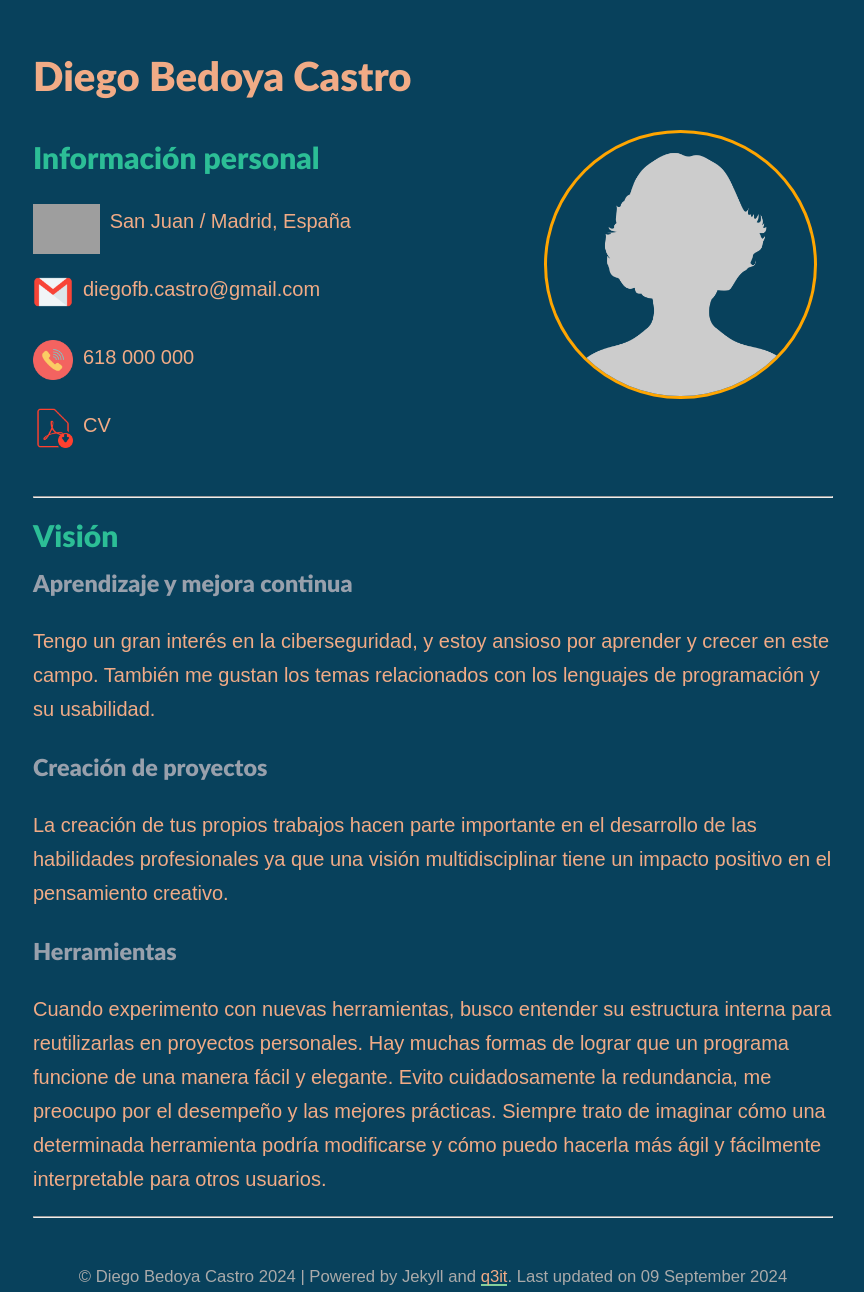
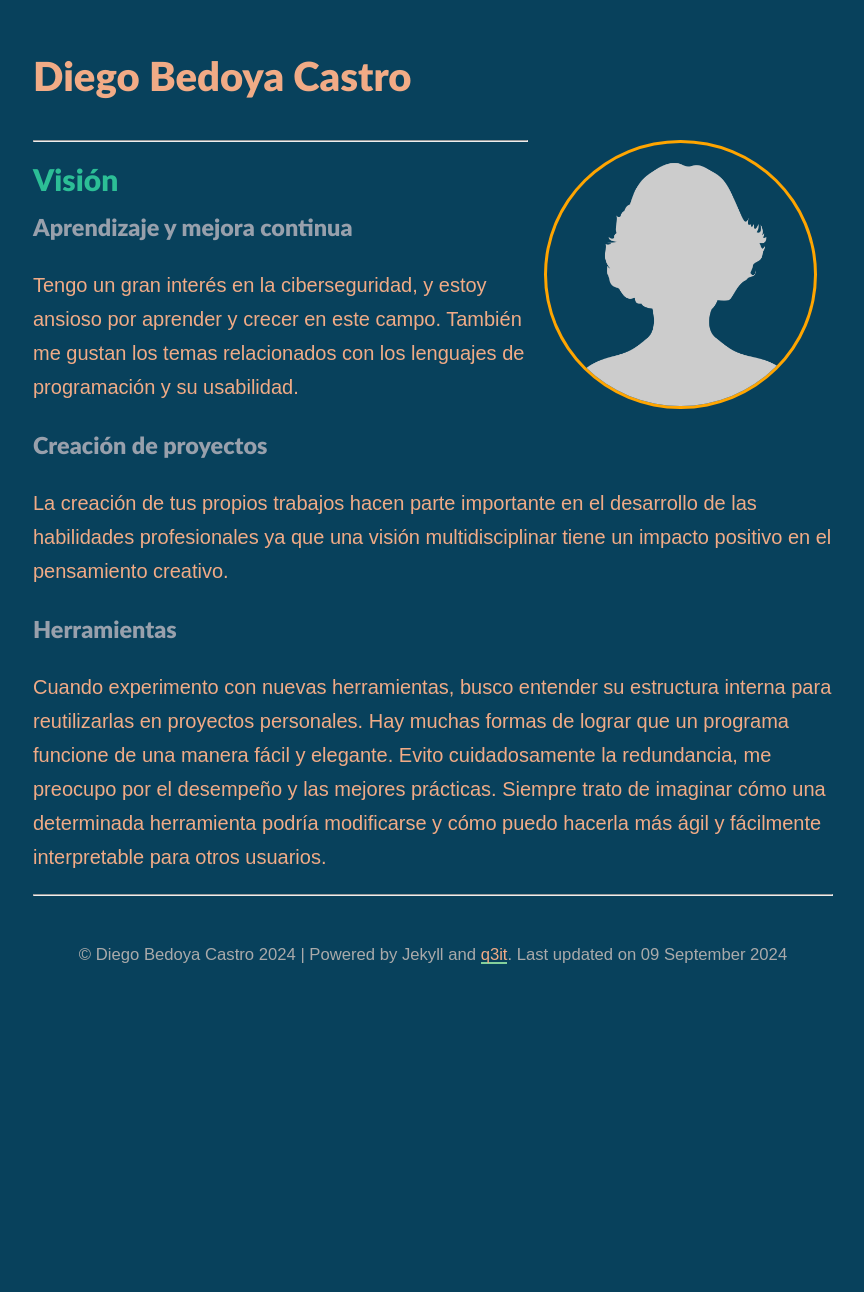
Before and after one commit to q3it/card, a Jekyll site: the page built from index.md, in a window 1280 px wide. Shown: the whole page, without its empty margins (207-1071 px from the left). Built offline with Jekyll 4.4.1, drawn with Linux system fonts in a browser that asks for light colours; nearby versions of some CDN libraries; after the commit the page ends 980 px from its top, so only the background shows below that; grey boxes are pictures that could not be loaded.

Commit message:
Update index.md

```diff
--- a/index.md
+++ b/index.md
@@ -7,7 +7,7 @@ profile:
 published: true
 ---
 
-# <span style="color:#2CBE96">Información personal</span>
+<!--# <span style="color:#2CBE96">Información personal</span>
 
 <img src="assets/images/location.png" widht="70" height="50" style="float: left; margin-right: 10px; margin-bottom: 5px" />San Juan / Madrid, España <br>
 <br>
@@ -16,7 +16,7 @@ published: true
 <img src="assets/images/phone.png" widht="60" height="40" style="float: left; margin-right: 10px; margin-bottom: 5px" /> 618 000 000 <br>
 <br>
 <img src="assets/images/pdf.png" widht="60" height="40" style="float: left; margin-right: 10px; margin-bottom: 5px" /> CV <br>
-<br>
+<br> -->
 
 ---
 # <span style="color:#2CBE96">Visión</span>
```
